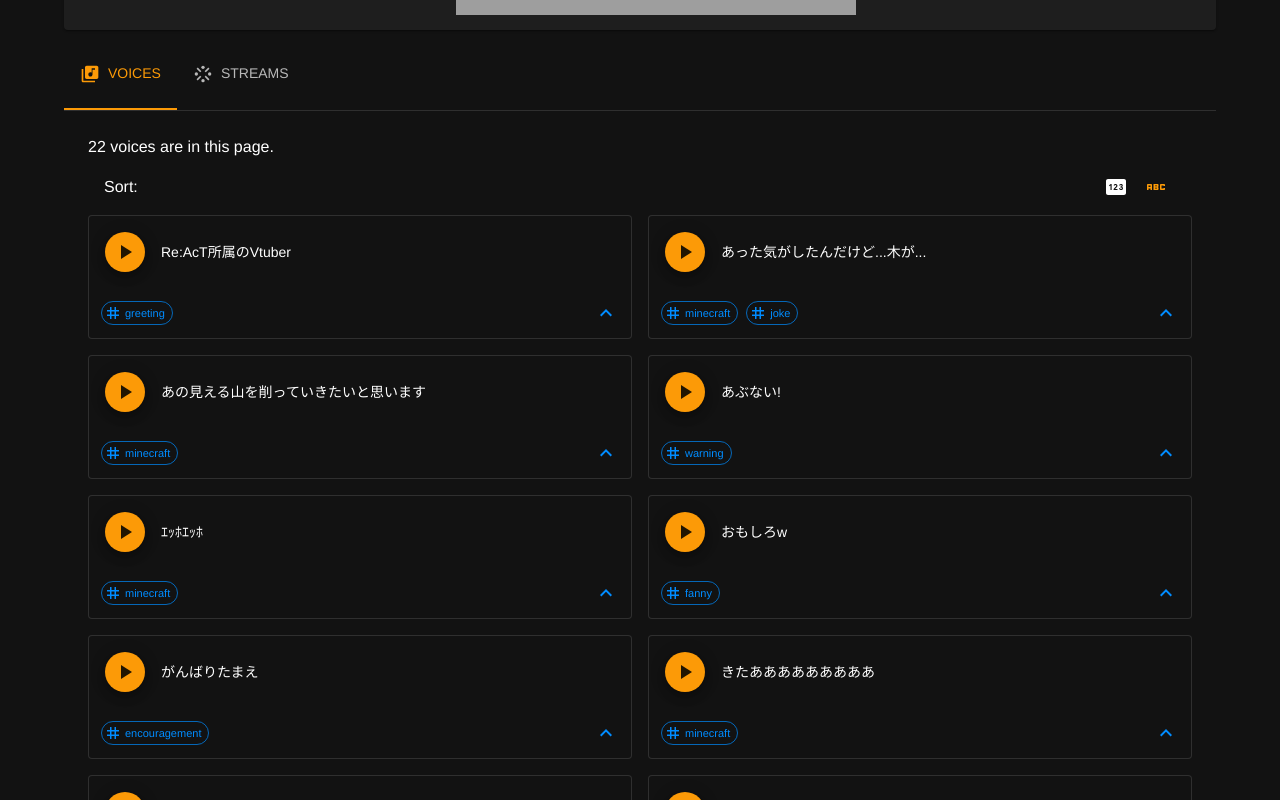
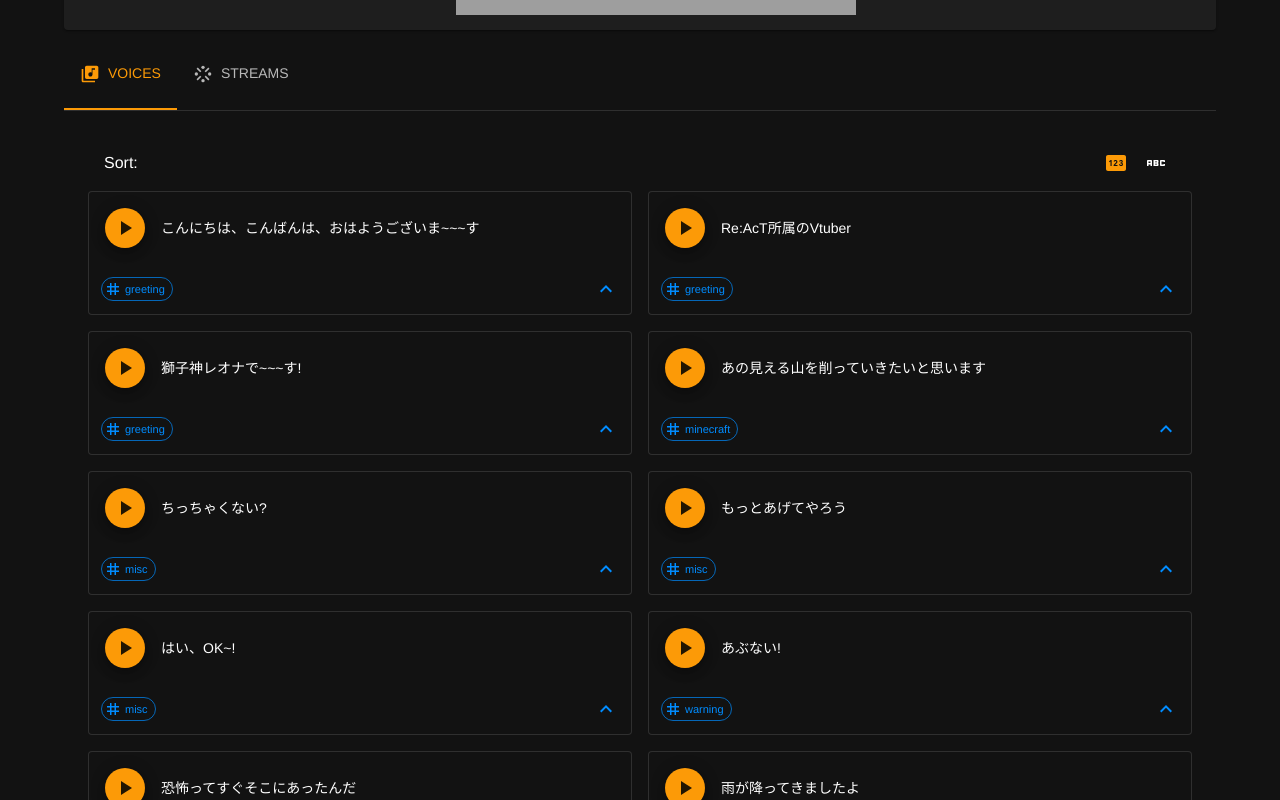
Before and after one commit to botamochi6277/leona-button, a React (Vite) app: page / in a window 1280 px wide. Shown: the part 840-1640 px from the top of the page. Built offline with nearby package versions, Linux system fonts and the light colour scheme; grey boxes are pictures that could not be loaded; a web font is replaced by a local one.

Commit message:
Add tag filtering

```diff
--- a/src/VoiceCard.tsx
+++ b/src/VoiceCard.tsx
@@ -41,6 +41,7 @@ const ChipsBox = (props: {
     | "success"
     | "warning";
   breakpoint?: number;
+  onClick?: (s: string) => void;
 }) => {
   const [open, setOpen] = React.useState(false);
   if (!props.items) {
@@ -61,6 +62,11 @@ const ChipsBox = (props: {
           color={props.color}
           variant="outlined"
           sx={{ margin: 0.5, fontSize: 11 }}
+          onClick={() => {
+            if (props.onClick) {
+              props.onClick(m);
+            }
+          }}
         />
       ))}
       {open ? (
@@ -84,7 +90,11 @@ const ChipsBox = (props: {
   );
 };
 
-const VoiceCard = (props: { voice: Voice; video?: Video }) => {
+const VoiceCard = (props: {
+  voice: Voice;
+  video?: Video;
+  addTagHandler?: (tag: string) => void;
+}) => {
   const voice = props.voice;
 
   const audio = new Audio(`voices/${voice.file_name}`);
@@ -177,7 +187,12 @@ const VoiceCard = (props: { voice: Voice; video?: Video }) => {
       </CardContent> */}
 
       <CardActions>
-        <ChipsBox items={voice.tags} icon={<TagIcon />} color="secondary" />
+        <ChipsBox
+          items={voice.tags}
+          icon={<TagIcon />}
+          color="secondary"
+          onClick={props.addTagHandler}
+        />
         <Typography
           variant="h6"
           component="div"
--- a/src/VoiceCardList.tsx
+++ b/src/VoiceCardList.tsx
@@ -7,10 +7,16 @@ import {
   ListItem,
   ListItemText,
   Grid,
+  Chip,
+  Stack,
 } from "@mui/material";
 
 // icons
-import { Abc as AbcIcon, Pin as PinIcon } from "@mui/icons-material";
+import {
+  Abc as AbcIcon,
+  Pin as PinIcon,
+  Remove as RemoveIcon,
+} from "@mui/icons-material";
 
 // assets
 
@@ -41,7 +47,16 @@ export default function VoiceCardList(props: {
   voices: Voice[];
   videos: Video[];
 }) {
-  const [order, setOrder] = React.useState("name");
+  const [order, setOrder] = React.useState("ids");
+  const [filteringTags, setFilteringTags] = React.useState<string[]>([]);
+
+  const addFilteringTag = (tag: string) => {
+    setFilteringTags([...filteringTags, tag]);
+  };
+
+  const removeFilteringTag = (tag: string) => {
+    setFilteringTags(filteringTags.filter((t) => t !== tag));
+  };
 
   const mySort = (a: Voice, b: Voice, order: string) => {
     switch (order) {
@@ -62,13 +77,25 @@ export default function VoiceCardList(props: {
   };
 
   const items = props.voices
+    .filter((voice) => {
+      if (filteringTags.length === 0) {
+        return true;
+      }
+      return filteringTags.every((tag) => voice.tags.includes(tag));
+    })
     .sort((a, b) => mySort(a, b, order))
     .map((voice) => {
       const filteredVideo = props.videos.find((v) => {
         return voice.url.includes(v.url);
       });
 
-      return <VoiceCard voice={voice} video={filteredVideo} />;
+      return (
+        <VoiceCard
+          voice={voice}
+          video={filteredVideo}
+          addTagHandler={addFilteringTag}
+        />
+      );
     });
 
   return (
@@ -88,7 +115,20 @@ export default function VoiceCardList(props: {
           src={`https://custom-icon-badges.demolab.com/badge/stackchans-${items.length}-blue.svg?logo=people&logoColor=gray&style=social`}
           key={"counter"}
         /> */}
-        <Typography>{items.length} voices are in this page.</Typography>
+
+        <Box>
+          <Stack direction="row" spacing={1}>
+            {filteringTags.map((tag) => (
+              <Chip
+                label={tag}
+                icon={<RemoveIcon />}
+                onClick={() => {
+                  removeFilteringTag(tag);
+                }}
+              />
+            ))}
+          </Stack>
+        </Box>
 
         {/* sorting radio-like buttons */}
 
```
